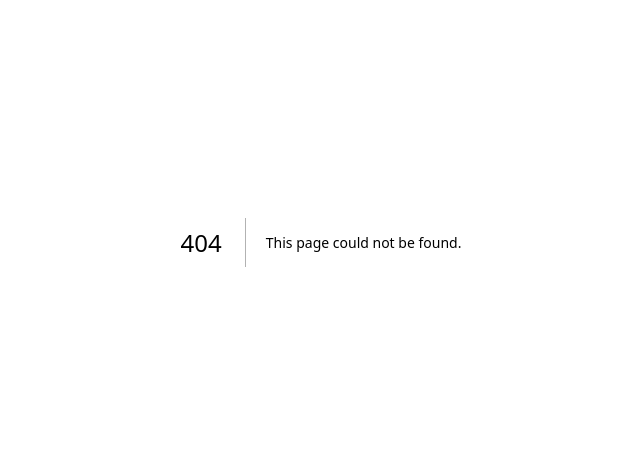
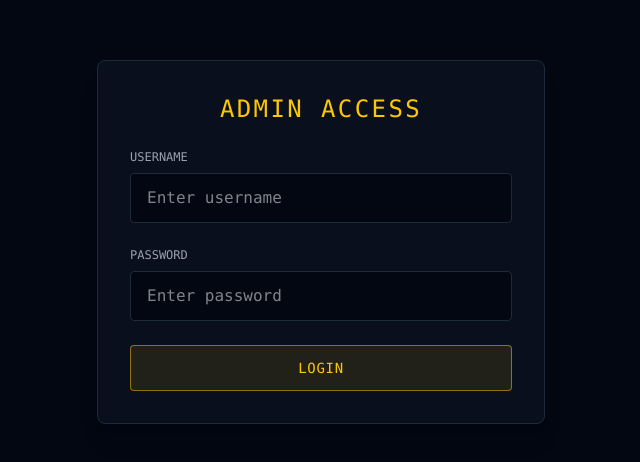
Before and after one commit to maka77/Kowimpostor, a Next.js app: page /admin/login in a window 1280 px wide. Before the commit this address had no page. Shown: the part 158-620 px from the top of the page, without its empty margins (319-959 px from the left). Built offline with nearby package versions, Linux system fonts and the light colour scheme.

Commit message:
feat: Implement admin panel with login, logout, and session management functionality.

```diff
--- /dev/null
+++ b/app/admin/login/page.tsx
@@ -0,0 +1,84 @@
+'use client';
+
+import { useState } from 'react';
+import { useRouter } from 'next/navigation';
+
+export default function LoginPage() {
+    const [username, setUsername] = useState('');
+    const [password, setPassword] = useState('');
+    const [error, setError] = useState('');
+    const [loading, setLoading] = useState(false);
+    const router = useRouter();
+
+    const handleSubmit = async (e: React.FormEvent) => {
+        e.preventDefault();
+        setError('');
+        setLoading(true);
+
+        try {
+            const res = await fetch('/api/admin/login', {
+                method: 'POST',
+                headers: { 'Content-Type': 'application/json' },
+                body: JSON.stringify({ username, password }),
+            });
+
+            if (res.ok) {
+                router.push('/admin');
+                router.refresh();
+            } else {
+                const data = await res.json();
+                setError(data.error || 'Login failed');
+            }
+        } catch (err) {
+            setError('An error occurred. Please try again.');
+        } finally {
+            setLoading(false);
+        }
+    };
+
+    return (
+        <div className="min-h-screen bg-gray-950 flex items-center justify-center p-4 font-mono">
+            <div className="w-full max-w-md bg-gray-900/50 border border-gray-800 rounded-lg p-8 shadow-xl">
+                <h1 className="text-2xl text-yellow-400 uppercase tracking-widest mb-6 text-center">Admin Access</h1>
+
+                {error && (
+                    <div className="bg-red-950/30 border border-red-900 text-red-500 text-sm p-3 rounded mb-6">
+                        {error}
+                    </div>
+                )}
+
+                <form onSubmit={handleSubmit} className="space-y-6">
+                    <div>
+                        <label className="block text-gray-400 text-xs uppercase mb-2">Username</label>
+                        <input
+                            type="text"
+                            value={username}
+                            onChange={(e) => setUsername(e.target.value)}
+                            className="w-full bg-gray-950 border border-gray-800 rounded px-4 py-3 text-white focus:outline-none focus:border-yellow-400/50 transition-colors"
+                            placeholder="Enter username"
+                        />
+                    </div>
+
+                    <div>
+                        <label className="block text-gray-400 text-xs uppercase mb-2">Password</label>
+                        <input
+                            type="password"
+                            value={password}
+                            onChange={(e) => setPassword(e.target.value)}
+                            className="w-full bg-gray-950 border border-gray-800 rounded px-4 py-3 text-white focus:outline-none focus:border-yellow-400/50 transition-colors"
+                            placeholder="Enter password"
+                        />
+                    </div>
+
+                    <button
+                        type="submit"
+                        disabled={loading}
+                        className="w-full bg-yellow-400/10 hover:bg-yellow-400/20 text-yellow-400 border border-yellow-400/50 rounded py-3 uppercase tracking-wider text-sm transition-all disabled:opacity-50 disabled:cursor-not-allowed"
+                    >
+                        {loading ? 'Authenticating...' : 'Login'}
+                    </button>
+                </form>
+            </div>
+        </div>
+    );
+}
--- a/app/admin/page.tsx
+++ b/app/admin/page.tsx
@@ -51,9 +51,23 @@ export default function AdminPage() {
         }
     };
 
+
+    const handleLogout = async () => {
+        await fetch('/api/admin/logout', { method: 'POST' });
+        window.location.href = '/admin/login';
+    };
+
     return (
         <div className="min-h-screen bg-gray-950 text-white p-8 font-mono">
-            <h1 className="text-3xl mb-8 text-yellow-400 uppercase tracking-widest">Admin Dashboard</h1>
+            <div className="flex justify-between items-center mb-8">
+                <h1 className="text-3xl text-yellow-400 uppercase tracking-widest">Admin Dashboard</h1>
+                <button
+                    onClick={handleLogout}
+                    className="text-gray-500 hover:text-white text-sm uppercase tracking-wider hover:underline"
+                >
+                    Logout
+                </button>
+            </div>
 
             {loading ? (
                 <div className="text-gray-500 animate-pulse">Loading data...</div>
@@ -75,8 +89,8 @@ export default function AdminPage() {
                                     <td className="px-6 py-4 font-bold text-yellow-100">{session.code}</td>
                                     <td className="px-6 py-4">
                                         <span className={`px-2 py-1 rounded text-xs border ${session.status === 'LOBBY' ? 'border-green-800 text-green-400 bg-green-950/30' :
-                                                session.status === 'PLAYING' ? 'border-blue-800 text-blue-400 bg-blue-950/30' :
-                                                    'border-gray-700 text-gray-500'
+                                            session.status === 'PLAYING' ? 'border-blue-800 text-blue-400 bg-blue-950/30' :
+                                                'border-gray-700 text-gray-500'
                                             }`}>
                                             {session.status}
                                         </span>
--- /dev/null
+++ b/app/api/admin/login/route.ts
@@ -0,0 +1,38 @@
+import { NextResponse } from 'next/server';
+import { cookies } from 'next/headers';
+
+export async function POST(request: Request) {
+    try {
+        const body = await request.json();
+        const { username, password } = body;
+
+        // Use Env vars for Vercel/Production, fallback to requested hardcoded values for MVP
+        const validUsername = process.env.ADMIN_USERNAME || 'Trompasaurio';
+        const validPassword = process.env.ADMIN_PASSWORD || 'MartaNieve2025!';
+
+        if (username === validUsername && password === validPassword) {
+            const cookieStore = await cookies();
+
+            // Set the session cookie
+            cookieStore.set('admin_session', 'true', {
+                httpOnly: true,
+                secure: process.env.NODE_ENV === 'production',
+                sameSite: 'strict',
+                maxAge: 60 * 60 * 24, // 24 hours
+                path: '/',
+            });
+
+            return NextResponse.json({ success: true });
+        }
+
+        return NextResponse.json(
+            { error: 'Invalid credentials' },
+            { status: 401 }
+        );
+    } catch (error) {
+        return NextResponse.json(
+            { error: 'Internal server error' },
+            { status: 500 }
+        );
+    }
+}
--- /dev/null
+++ b/app/api/admin/logout/route.ts
@@ -0,0 +1,9 @@
+import { NextResponse } from 'next/server';
+import { cookies } from 'next/headers';
+
+export async function POST() {
+    const cookieStore = await cookies();
+    cookieStore.delete('admin_session');
+
+    return NextResponse.json({ success: true });
+}
--- /dev/null
+++ b/middleware.ts
@@ -0,0 +1,38 @@
+import { NextResponse } from 'next/server';
+import type { NextRequest } from 'next/server';
+
+export function middleware(request: NextRequest) {
+    const { pathname } = request.nextUrl;
+
+    // Protect Admin Routes (UI and API)
+    if (pathname.startsWith('/admin') || pathname.startsWith('/api/admin')) {
+
+        // Allow access to login pages and auth endpoints
+        if (
+            pathname === '/admin/login' ||
+            pathname === '/api/admin/login' ||
+            pathname === '/api/admin/logout'
+        ) {
+            return NextResponse.next();
+        }
+
+        const adminSession = request.cookies.get('admin_session');
+        const isAuthenticated = adminSession?.value === 'true';
+
+        if (!isAuthenticated) {
+            // For API routes, return 401 instead of redirecting
+            if (pathname.startsWith('/api/')) {
+                return NextResponse.json({ error: 'Unauthorized' }, { status: 401 });
+            }
+            // For UI routes, redirect to login
+            return NextResponse.redirect(new URL('/admin/login', request.url));
+        }
+    }
+
+    return NextResponse.next();
+}
+
+export const config = {
+    // Match /admin/* and /api/admin/*
+    matcher: ['/admin/:path*', '/api/admin/:path*'],
+};
```
